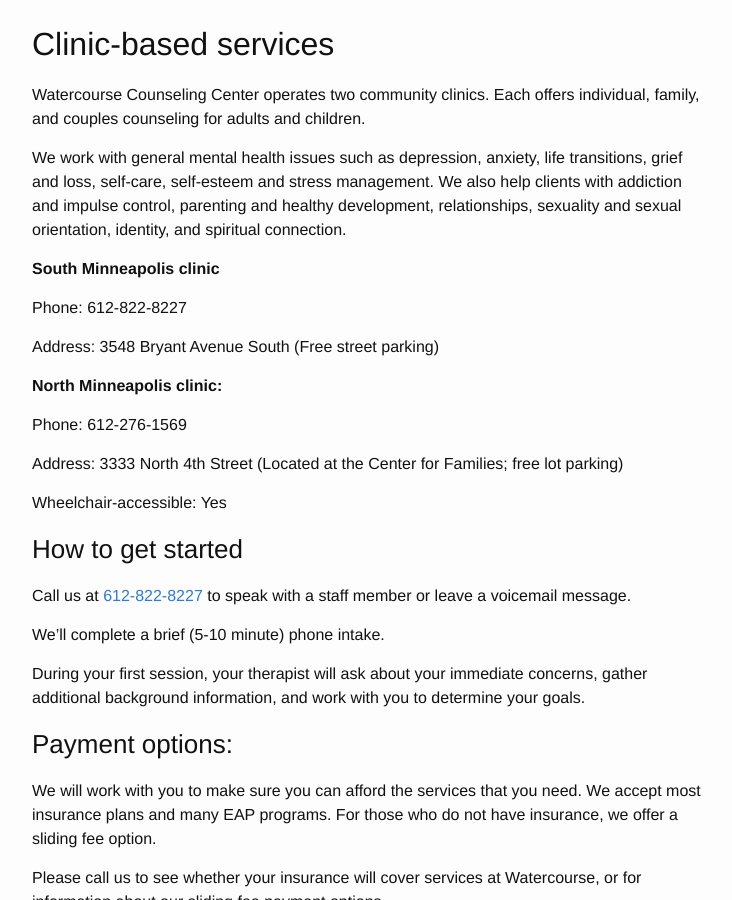
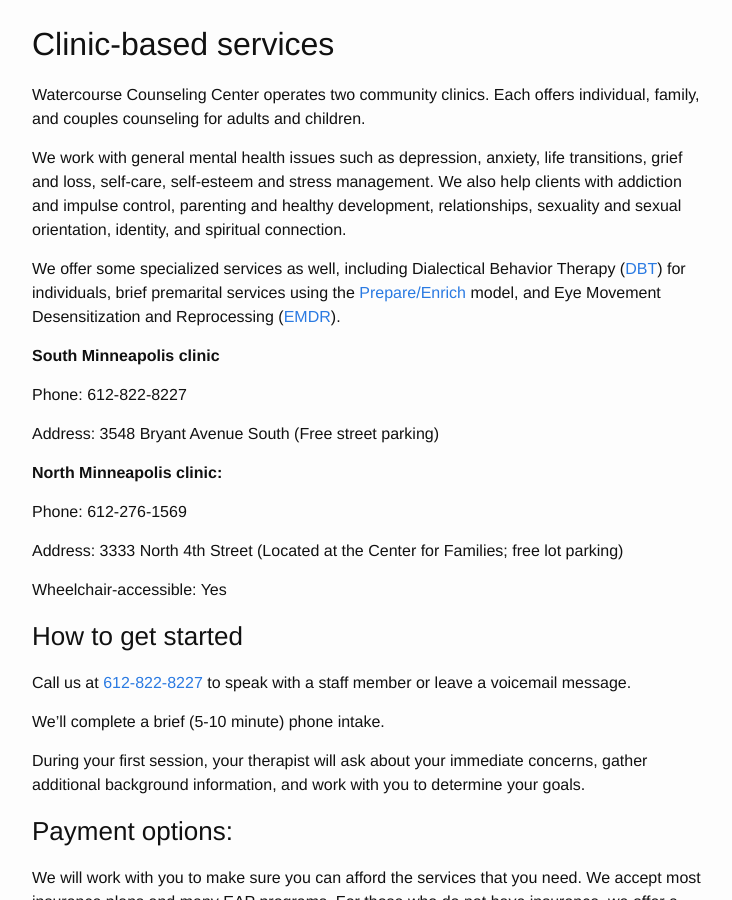
Before and after one commit to watercourse-cc/watercourse, a Jekyll site: the page built from services.md, in a window 1280 px wide and 900 px high, scrolled down 775 px. Shown: the whole window, without its empty margins (268-1000 px from the left). Built offline with Jekyll 4.4.1, drawn with Linux system fonts in a browser that asks for light colours.

Commit message:
Update services.md

```diff
--- a/services.md
+++ b/services.md
@@ -9,6 +9,8 @@
 Watercourse Counseling Center operates two community clinics. Each offers individual, family, and couples counseling for adults and children.
 
 We work with general mental health issues such as depression, anxiety, life transitions, grief and loss, self-care, self-esteem and stress management.  We also help clients with addiction and impulse control, parenting and healthy development, relationships, sexuality and sexual orientation, identity, and spiritual connection.
+
+We offer some specialized services as well, including Dialectical Behavior Therapy ([DBT](http://behavioraltech.org/resources/whatisdbt.cfm)) for individuals, brief premarital services using the [Prepare/Enrich](https://www.prepare-enrich.com/webapp/pe/faq/template/DisplaySecureContent.vm;pc=1463515950659;jsessionid=062F75DC8B5BFCA4B4D5A773EE1E0061?id=pe*faq*overview.html&emb_org_id=0&emb_sch_id=0&emb_lng_code=ENGLISH) model, and Eye Movement Desensitization and Reprocessing ([EMDR](http://www.emdr.com/what-is-emdr/)).
 
 **South Minneapolis clinic**
 
```
